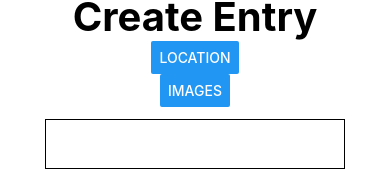
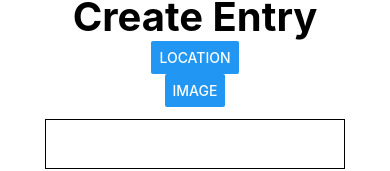
Before and after one commit to jy229319791/UNSC, a React Native app: screen /TabTwo in a window 390 px wide. Shown: the part 290-461 px from the top of the page. Built offline with nearby package versions, Linux system fonts and the light colour scheme; what expo-linking would draw is missing.

Commit message:
modifed again

```diff
--- a/screens/TabTwoScreen.js
+++ b/screens/TabTwoScreen.js
@@ -17,7 +17,7 @@ export default function TabTwoScreen({ navigation }) {
 
       <Button onPress={navigation.openDrawer} title="Location"/>
 
-      <Button onPress={navigation.openDrawer} title="Images"/>
+      <Button onPress={navigation.openDrawer} title="Image"/>
 
       <TextInput
         style={styles.input}
```
